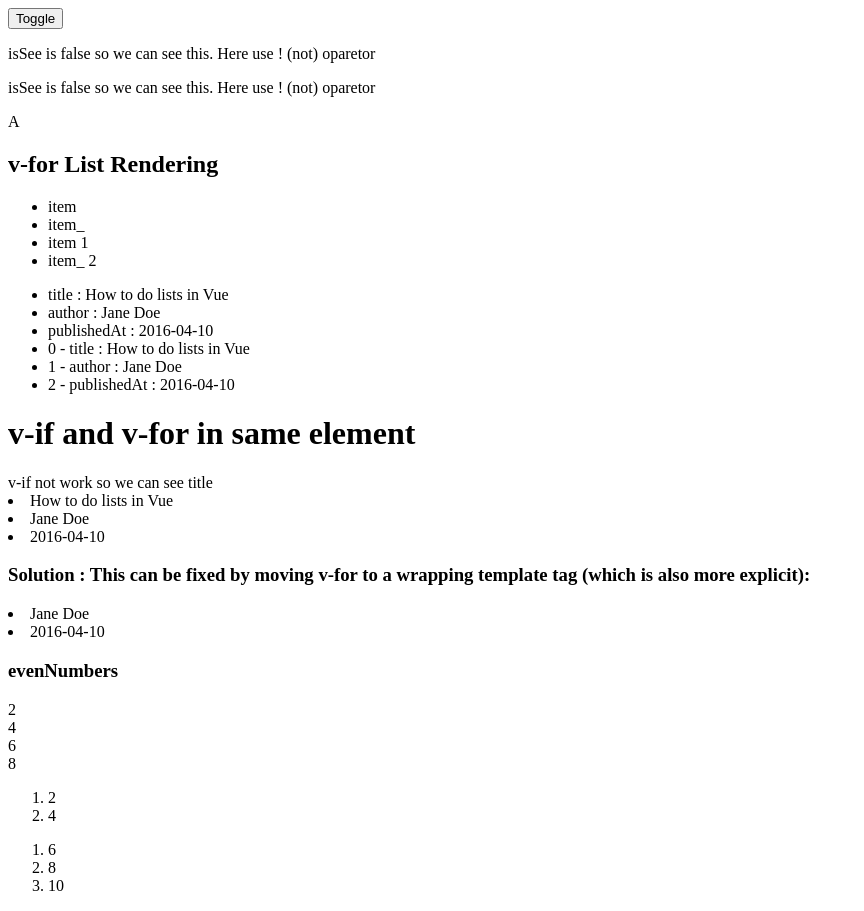
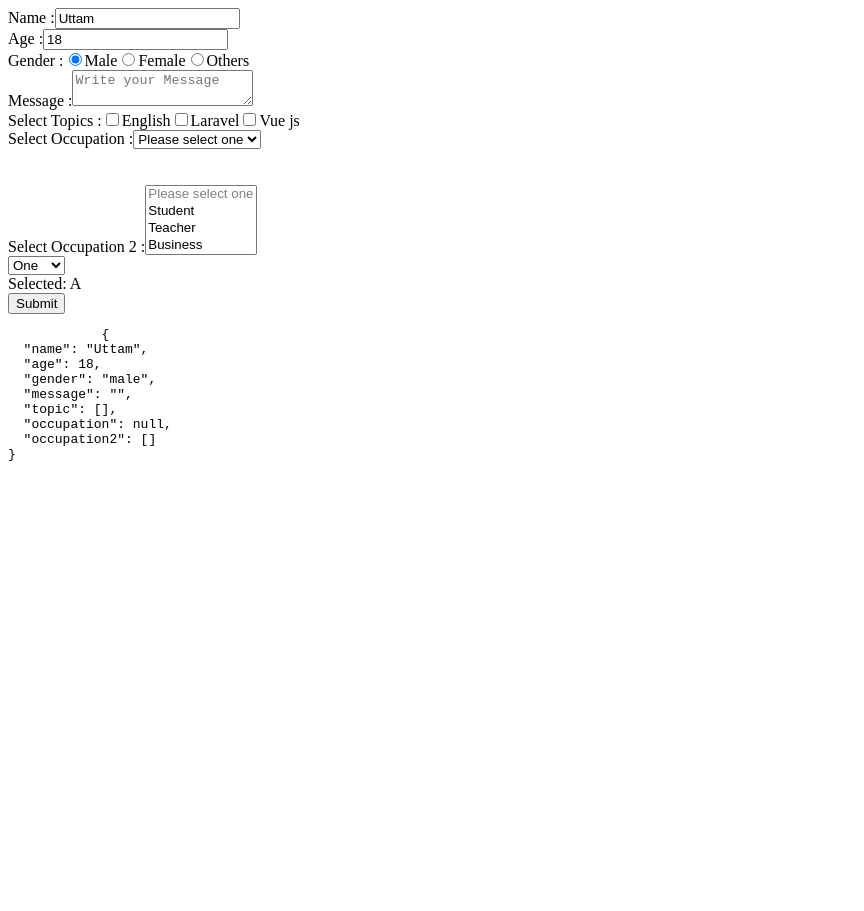
Before and after one commit to uttamkpal/vuejs-composition-API, a Vue app: page / in a window 1280 px wide. Shown: the whole page, without its empty margins (0-864 px from the left). After the commit the page ends 800 px from the top, so only its background shows below. Built offline with nearby package versions, Linux system fonts and the light colour scheme.

Commit message:
Input binding with v-model and code formatting

```diff
--- a/src/App.vue
+++ b/src/App.vue
@@ -1,13 +1,11 @@
 <script setup>
-import Day03 from './components/Day03.vue';
+import InputBinding from './components/InputBinding.vue'
 </script>
 
 <template>
-<div>
-  <Day03 />
-</div>
+  <div>
+    <InputBinding />
+  </div>
 </template>
 
-<style>
-
-</style>
+<style></style>
--- /dev/null
+++ b/src/components/InputBinding.vue
@@ -0,0 +1,107 @@
+<script setup>
+import { reactive, ref } from 'vue'
+
+const formData = reactive({
+  name: 'Uttam',
+  age: 18,
+  gender: 'male',
+  message: '',
+  topic: [],
+  occupation: null,
+  occupation2: []
+})
+const selected = ref('A')
+
+const options = ref([
+  { text: 'One', value: 'A' },
+  { text: 'Two', value: 'B' },
+  { text: 'Three', value: 'C' }
+])
+</script>
+<template>
+  <div>
+    <form action="" method="get">
+      <div class="input-box">
+        <label for="name">Name :</label>
+        <input v-model.lazy="formData.name" type="text" id="name" placeholder="Enter name" />
+        <br />
+      </div>
+      <div class="input-box">
+        <label for="age">Age :</label>
+        <input v-model.number="formData.age" type="number" id="age" />
+        <br />
+      </div>
+      <div class="input-box">
+        <label>Gender :</label>
+        <input v-model="formData.gender" value="male" type="radio" id="male" /><label for="male"
+          >Male</label
+        >
+        <input v-model="formData.gender" value="Female" type="radio" id="female" /><label
+          for="female"
+          >Female</label
+        >
+        <input v-model="formData.gender" value="Others" type="radio" id="others" /><label
+          for="others"
+          >Others</label
+        >
+        <br />
+      </div>
+      <div class="input-box">
+        <label for="message">Message :</label>
+        <textarea v-model.trim="formData.message" placeholder="Write your Message" id="message">
+        </textarea>
+        <br />
+      </div>
+      <div class="input-box">
+        <label>Select Topics :</label>
+        <input v-model="formData.topic" value="english" type="checkbox" id="english" /><label
+          for="english"
+          >English</label
+        >
+        <input v-model="formData.topic" value="laravel" type="checkbox" id="laravel" /><label
+          for="laravel"
+          >Laravel</label
+        >
+        <input v-model="formData.topic" value="vuejs" type="checkbox" id="vuejs" /><label
+          for="vuejs"
+          >Vue js</label
+        >
+        <br />
+      </div>
+      <div class="input-box">
+        <label>Select Occupation :</label>
+        <select v-model="formData.occupation">
+          <option disabled value="null">Please select one</option>
+          <option value="Student">Student</option>
+          <option value="Teacher">Teacher</option>
+          <option value="Business">Business</option>
+          <option value="Job">Job</option>
+        </select>
+      </div>
+      <br />
+      <br />
+      <div class="input-box">
+        <label>Select Occupation 2 :</label>
+        <select v-model="formData.occupation2" multiple>
+          <option disabled value="null">Please select one</option>
+          <option value="Student">Student</option>
+          <option value="Teacher">Teacher</option>
+          <option value="Business">Business</option>
+          <option value="Job">Job</option>
+        </select>
+      </div>
+      <select v-model="selected">
+        <option v-for="option in options" :value="option.value">
+          {{ option.text }}
+        </option>
+      </select>
+
+      <div>Selected: {{ selected }}</div>
+      <button type="submit">Submit</button>
+    </form>
+    <pre>
+            {{ formData }}
+        </pre
+    >
+  </div>
+</template>
```
Also changed, not shown: src/components/Day01.vue (+18 -17 lines), src/components/Day02.vue (+50 -34 lines), src/components/Day03.vue (+16 -30 lines).
